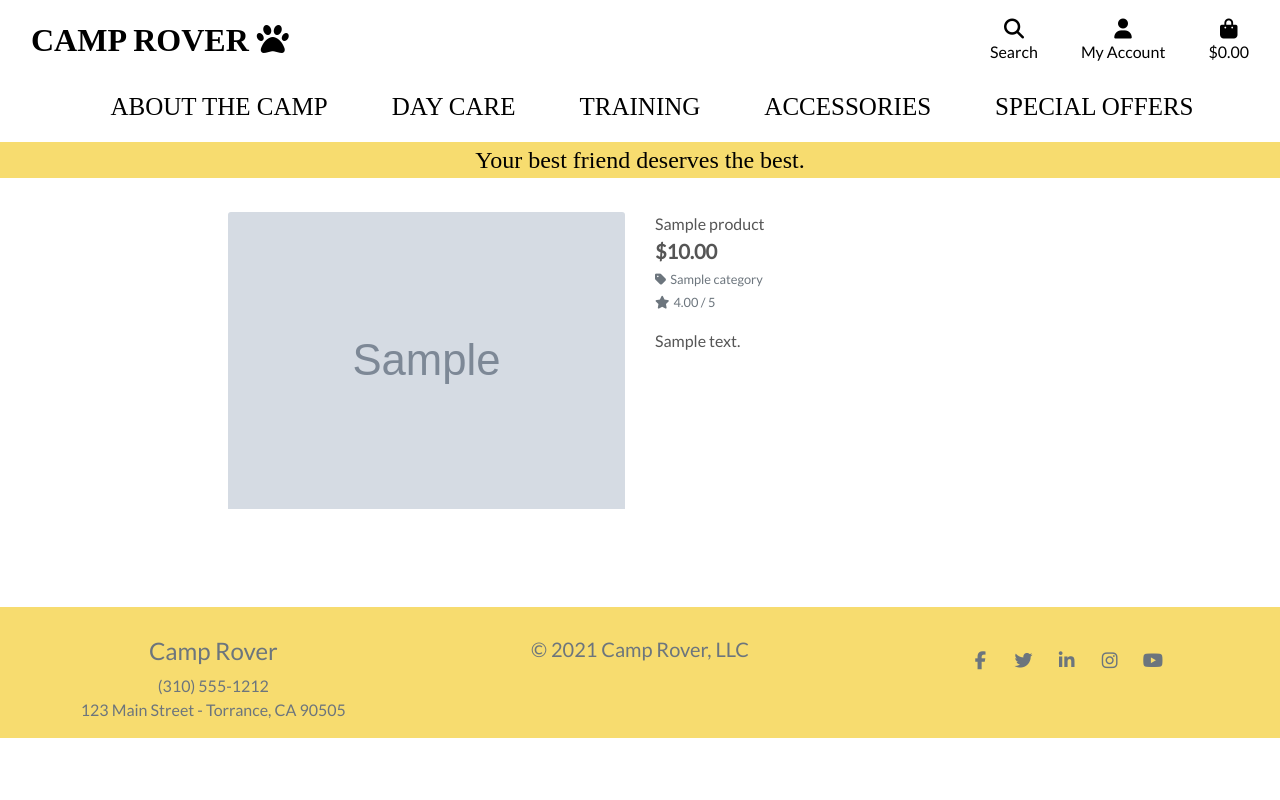
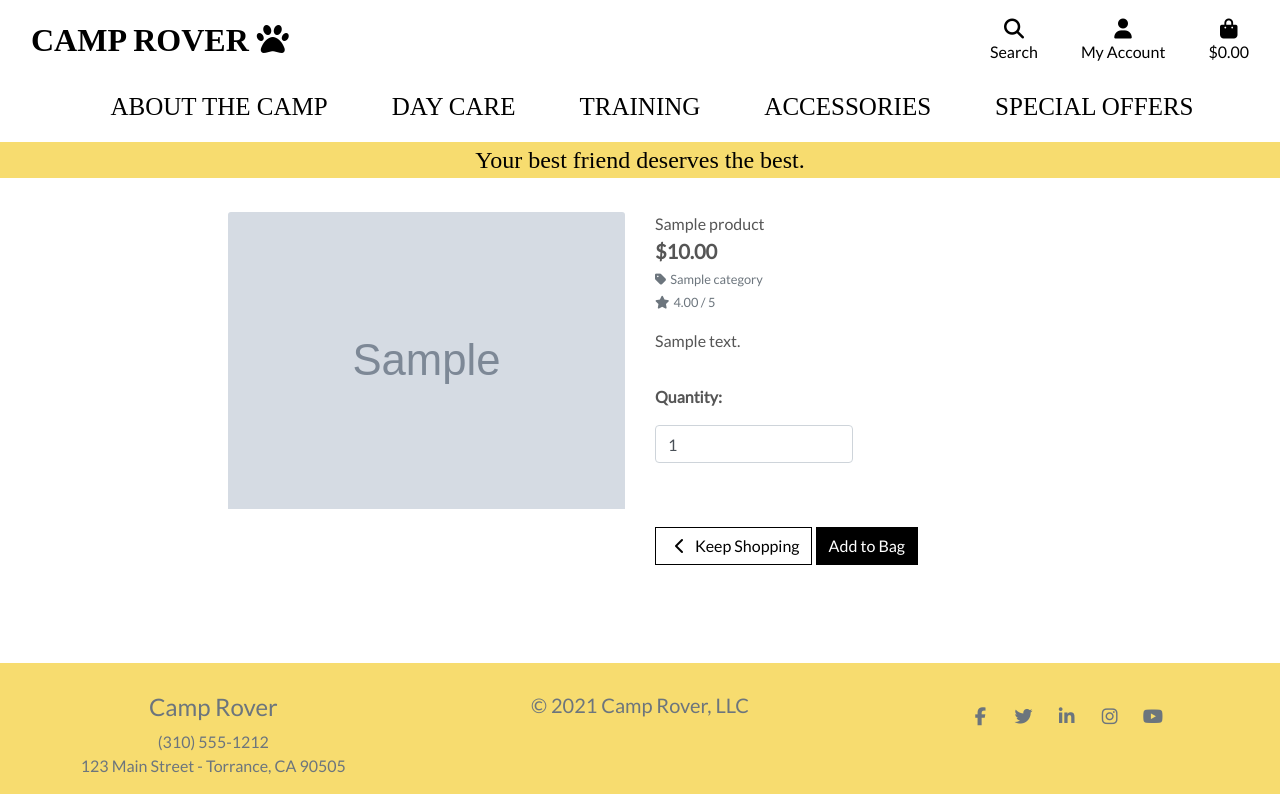
Before and after one commit to katyacano/milestone-project-4, a Django app: page /products/1 in a window 1280 px wide. Run offline with Django 3.2, Linux system fonts and the light colour scheme; tables that the repository leaves empty hold one stand-in row (values such as "Sample post"); grey boxes marked "Sample" are stand-in pictures; some libraries are stand-ins or nearby versions; some web fonts are replaced.

Commit message:
Added add-to-bag functionality

```diff
--- a/bag/urls.py
+++ b/bag/urls.py
@@ -4,4 +4,5 @@ from . import views
 
 urlpatterns = [
     path('', views.view_bag, name='view_bag'),
+    path('add/<item_id>/', views.add_to_bag, name='add_to_bag'),
 ]
--- a/products/templates/products/product_detail.html
+++ b/products/templates/products/product_detail.html
@@ -43,6 +43,30 @@
                         <small class="text-muted">No Rating</small>
                     {% endif %}
                     <p class="mt-3">{{ product.description }}</p>
+                    <form class="form" action="{% url 'add_to_bag' product.id %}" method="POST">
+                        {% csrf_token %}
+                        <div class="form-row">
+                            <div class="col-12">
+                                <p class="mt-3"><strong>Quantity:</strong></p>
+                                <div class="form-group w-50">
+                                    <div class="input-group">
+                                        <input class="form-control qty_input" type="number" name="quantity" value="1" min="1" max="99" data-item_id="{{ product.id }}" id="id_qty_{{ product.id }}">
+                                    </div>
+                                </div>
+                            </div>
+
+                            <div class="col-12">
+                                <a href="{% url 'products' %}" class="btn btn-outline-black rounded-0 mt-5">
+                                    <span class="icon">
+                                        <i class="fas fa-chevron-left"></i>
+                                    </span>
+                                    <span>Keep Shopping</span>
+                                </a>
+                                <input type="submit" class="btn btn-black rounded-0 mt-5" value="Add to Bag">
+                            </div>
+                            <input type="hidden" name="redirect_url" value="{{ request.path }}">
+                        </div>
+                    </form>
                 </div>
             </div>
         </div>
--- a/static/css/base.css
+++ b/static/css/base.css
@@ -49,6 +49,19 @@ body {
 .btn-black {
     background: black;
     color: white;
+}
+
+.btn-outline-black {
+    background: white;
+    color: black !important;
+    border: 1px solid black;
+}
+
+.btn-outline-black:hover,
+.btn-outline-black:active,
+.btn-outline-black:focus {
+    background: black;
+    color: white !important;
 }
 
 .shop-now-button:hover,
```
Also changed, not shown: bag/views.py (+18 -2 lines).
